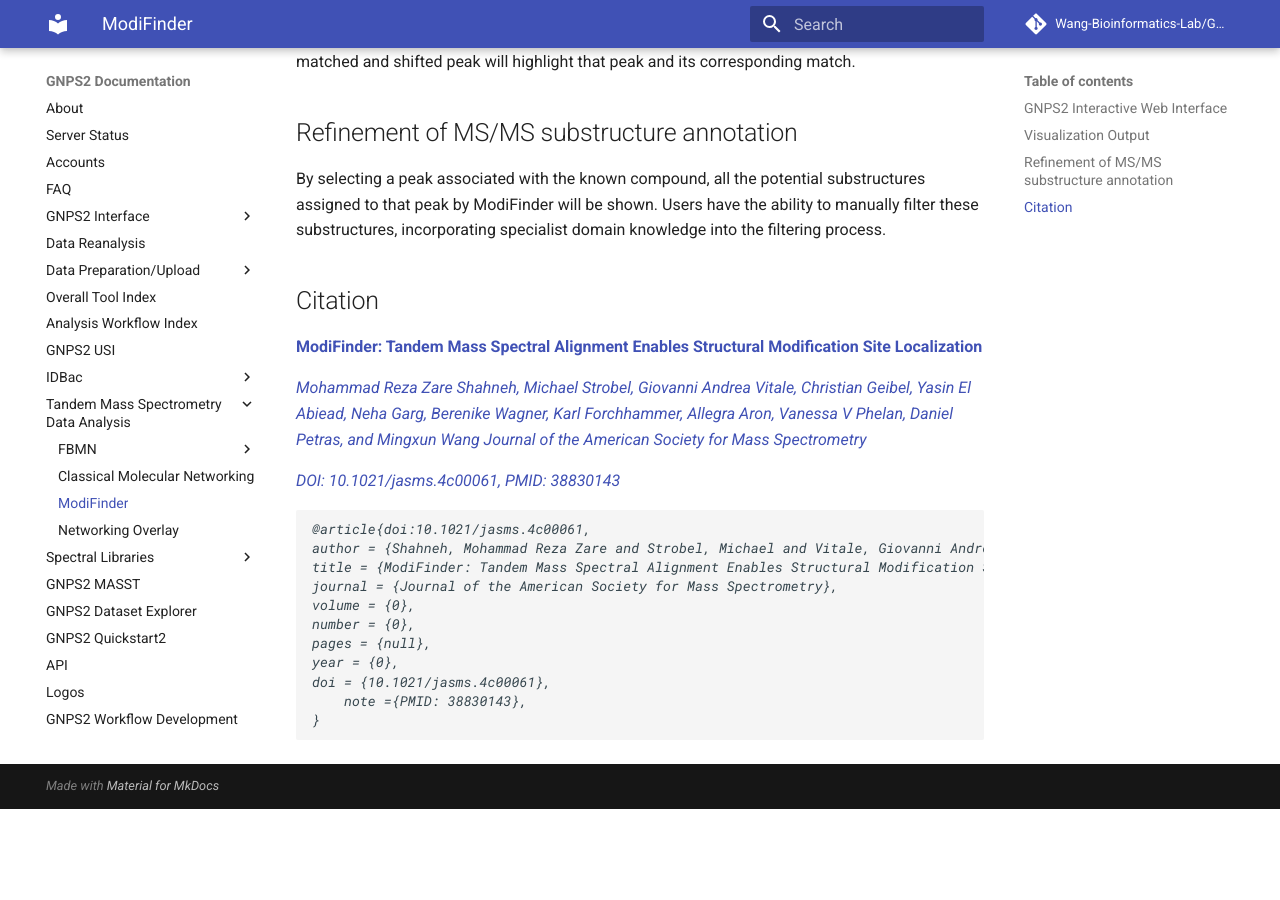
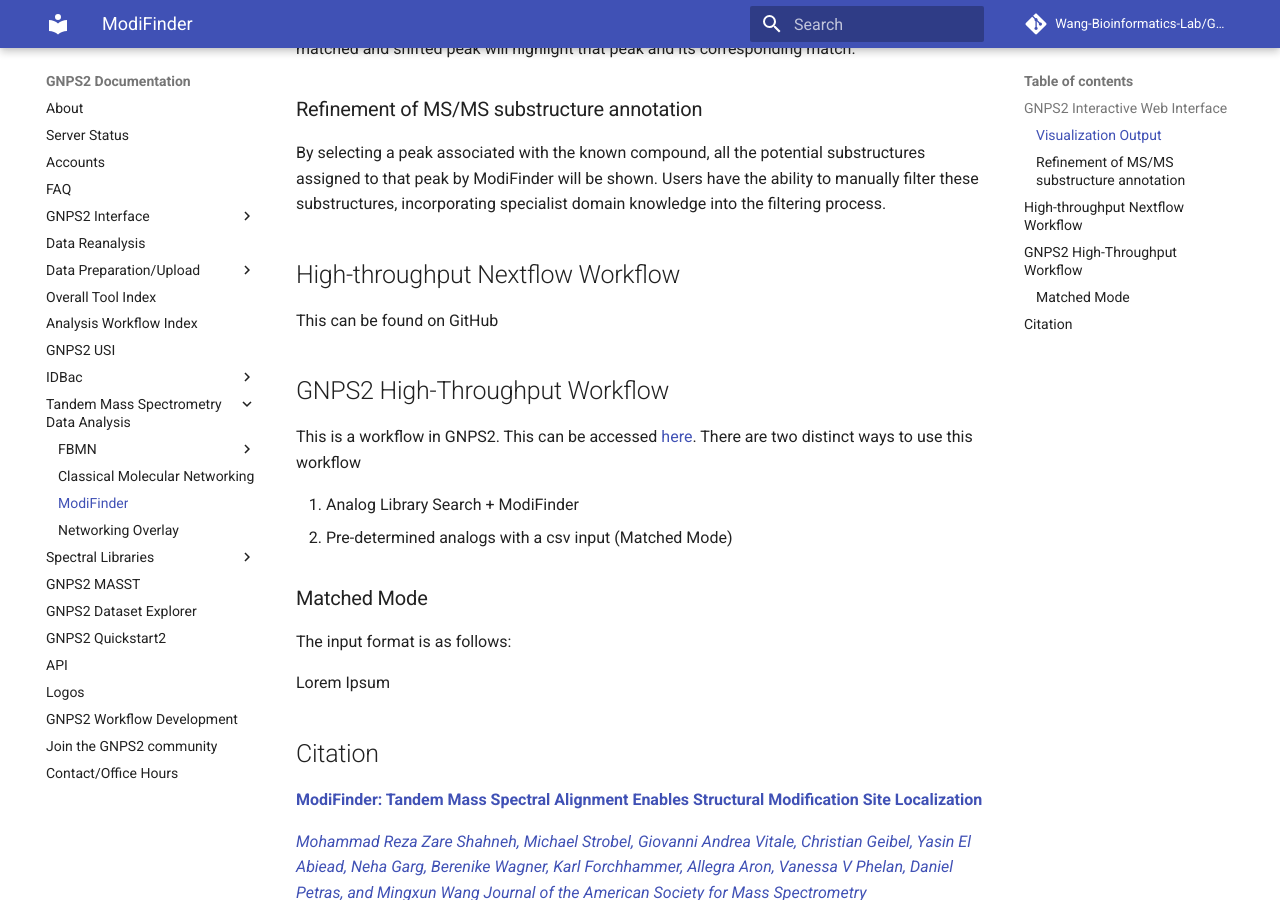
Before and after one commit to Wang-Bioinformatics-Lab/GNPS2_Documentation, an MkDocs documentation site: the page built from docs/modifinder.md, in a window 1280 px wide and 900 px high, scrolled down 1224 px. Built offline with MkDocs 1.6.1 and Material for MkDocs 9.7.7, drawn with Linux system fonts in a browser that asks for light colours; comment, search, counter and statistics services are not loaded; before the commit the page ends 2033 px from its top, so only the background shows below that.

Commit message:
Update modifinder.md

```diff
--- a/docs/modifinder.md
+++ b/docs/modifinder.md
@@ -17,7 +17,7 @@
 
 * There are examples provided in the examples tab, you can select any example and click on the update button to see the result.
 
-## Visualization Output
+### Visualization Output
 
 **Stats Table:** This table contains general information about the pair, detailing aspects like the mass difference and the count of both total and shifted peaks observed in the alignment. In the case that SMILES2 is provided, an evaluation score is also provided. This evaluation score evaluates the ModiFinder performance against ground truth.
 
@@ -27,9 +27,26 @@
 
 **Peaks:** This visualization displays the alignment of peaks, with the peaks of the known compound positioned at the top and those of the modified compound at the bottom. Peaks that are both matched and shifted are indicated in red, while matched but unshifted peaks are highlighted in blue. Peaks that do not have a match are represented in gray. Clicking on a matched and shifted peak will highlight that peak and its corresponding match.
 
-## Refinement of MS/MS substructure annotation
+### Refinement of MS/MS substructure annotation
 
 By selecting a peak associated with the known compound, all the potential substructures assigned to that peak by ModiFinder will be shown. Users have the ability to manually filter these substructures, incorporating specialist domain knowledge into the filtering process.
+
+## High-throughput Nextflow Workflow
+
+This can be found on GitHub
+
+## GNPS2 High-Throughput Workflow
+
+This is a workflow in GNPS2. This can be accessed [here](gnps2.org). There are two distinct ways to use this workflow
+
+1. Analog Library Search + ModiFinder
+2. Pre-determined analogs with a csv input (Matched Mode)
+
+### Matched Mode
+
+The input format is as follows:
+
+Lorem Ipsum
 
 ## Citation
 [
```
